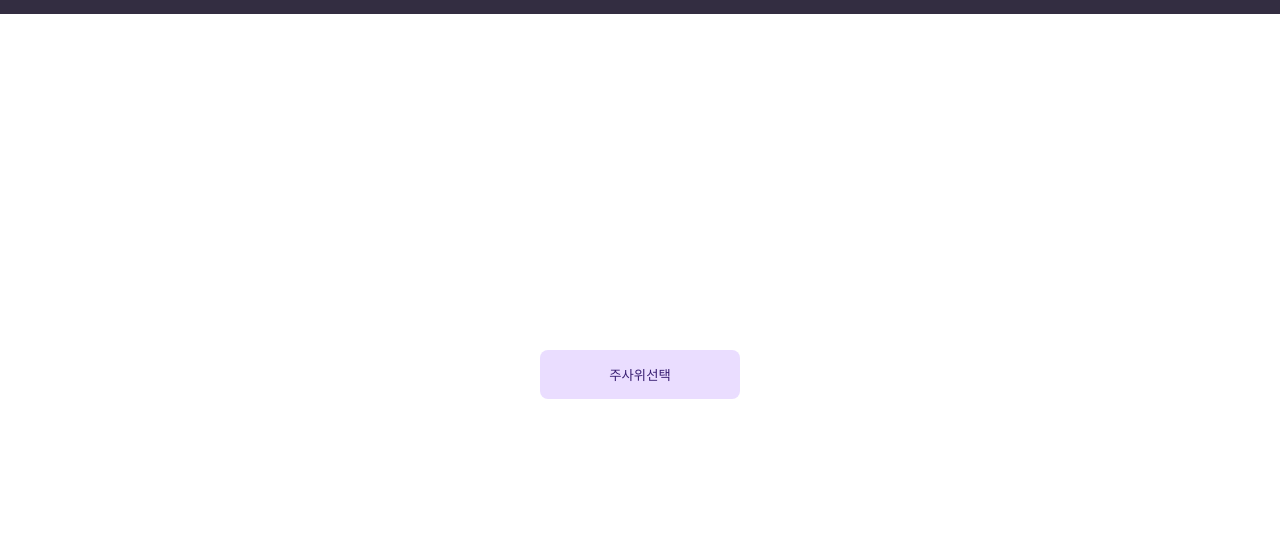
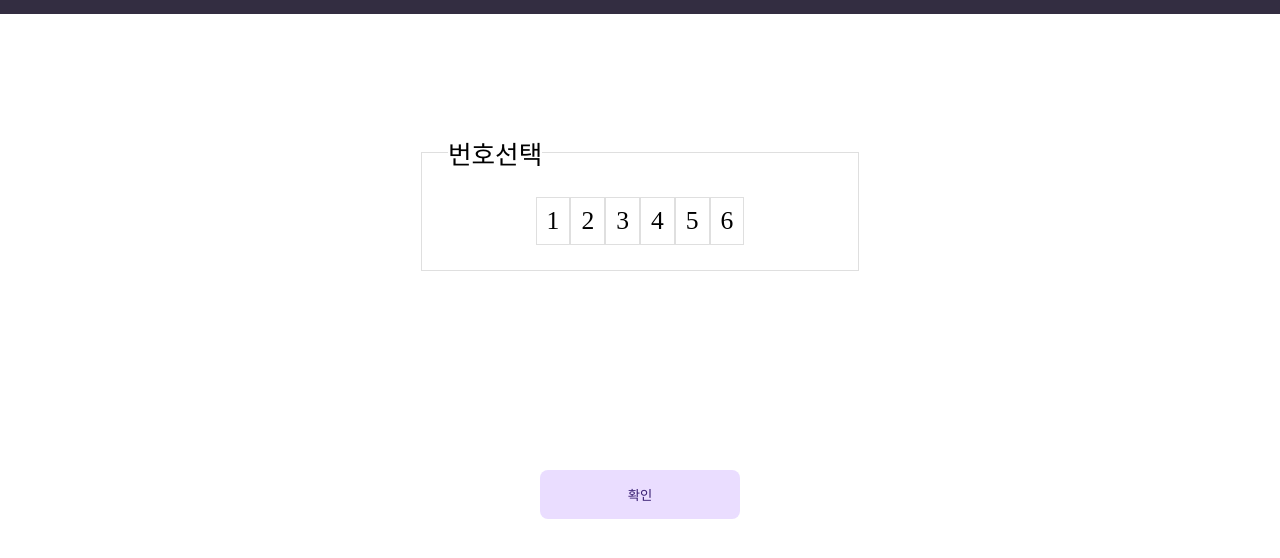
Before and after one commit to Erica-Ku/VitaCheckIn_practice, a plain HTML site: page solution1.html in a window 1280 px wide. Both pictures are taken after a click on the button "주사위선택". Shown: the part 66-624 px from the top of the page. Drawn offline with Linux system fonts and the light colour scheme.

Commit message:
solution1

```diff
--- a/scripts/solution1.js
+++ b/scripts/solution1.js
@@ -20,6 +20,27 @@ const show = (dspS1,dspS2,dspS3,dspBt1,dspBt2) => {
     bt2.style.display = dspBt2;
 } ;
 
+function hide1 () {
+    const bt1 = document.getElementById('bt1');
+    if(bt1.style.display !== 'none') {
+        bt1.style.display = 'none'
+    }
+}
+
+function show1 () {
+    const bt2 = document.getElementById('bt2');
+    if(bt2.style.display !== 'block') {
+        bt2.style.display = 'block'
+    }
+}
+
+function show2 () {
+    const s2 = document.getElementById('s2');
+    if(s2.style.display !== 'block') {
+        s2.style.display = 'block'
+    }
+}
+
 document.addEventListener("DOMContentLoaded", ()=>{
     show("none", "none", "none", "block", "none") ;
 });
--- a/solution1.html
+++ b/solution1.html
@@ -30,7 +30,7 @@
             ox
         </section>
         <section id="s4">
-            <button id="bt1" onclick="showDice()">주사위선택</button>
+            <button id="bt1" onclick="showDice(); hide1(); show1(); show2();">주사위선택</button>
             <button id="bt2" onclick="showDice()">확인</button>
         </section>
     </main>
```
